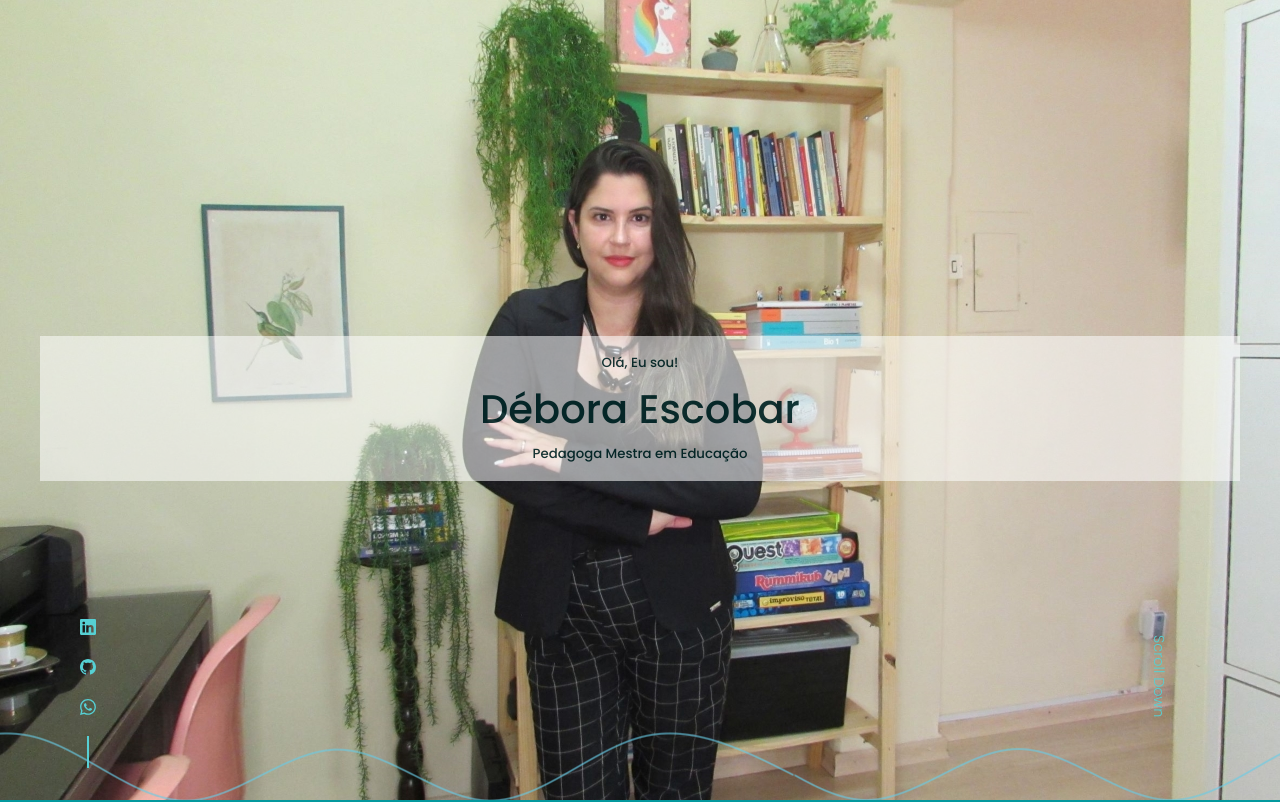
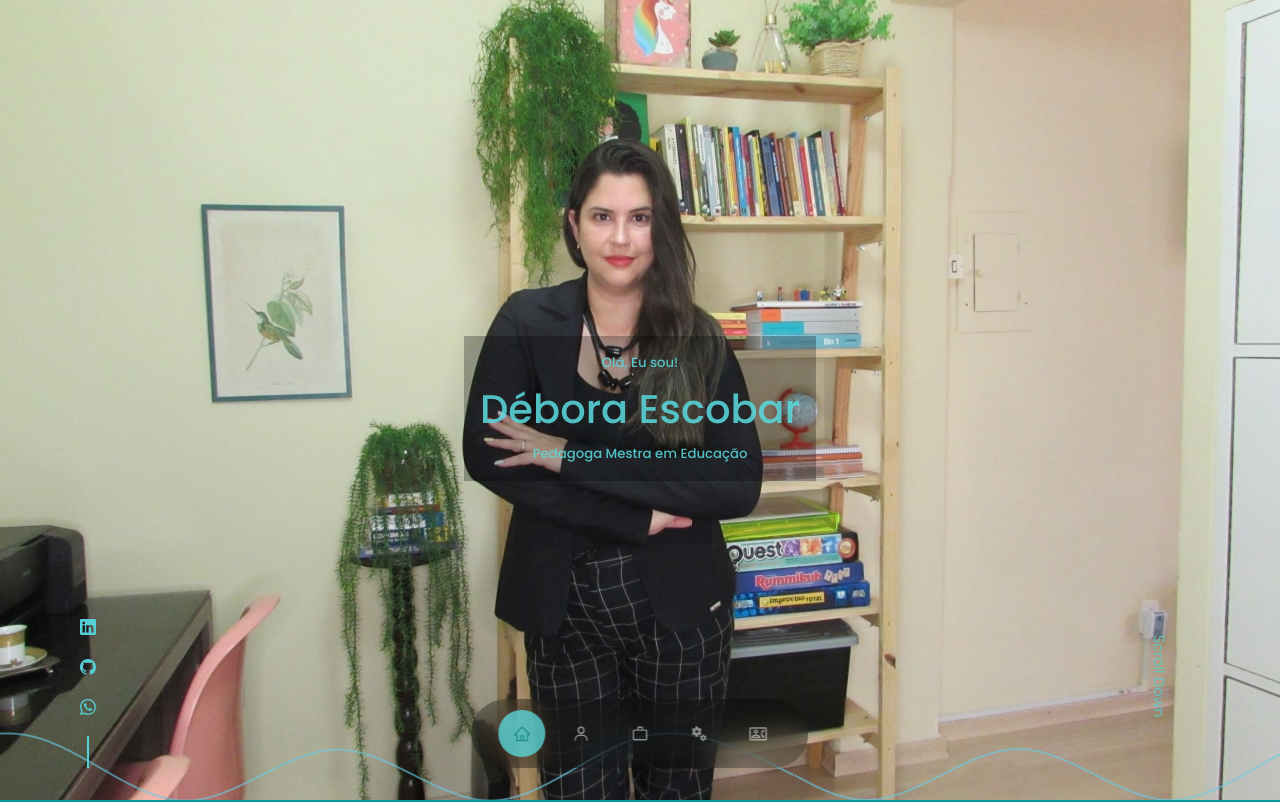
Before and after one commit to Jonathan-Galhardo/landingpage-debora, a React (Create React App) app: page / in a window 1280 px wide. Shown: the top 802 px of the page. Built offline with nearby package versions, Linux system fonts and the light colour scheme.

Commit message:
Seção Nav

```diff
--- a/src/App.jsx
+++ b/src/App.jsx
@@ -2,11 +2,13 @@
 import Header from './components/header/Header'
 import About from './components/About/About'
 import Contact from './components/Contact/Contact'
+import Nav from './components/Nav/Nav'
 
 const App = () => {
   return (
     <>
       <Header />
+      <Nav />
       < About />
       <Contact />
     </>
--- /dev/null
+++ b/src/components/Nav/Nav.css
@@ -0,0 +1,34 @@
+nav {
+  background: rgba(0, 0, 0, 0.3);
+  width: max-content;
+  display: block;
+  padding: 0.7rem 1.7rem;
+  z-index: 2;
+  position: fixed;
+  left: 50%;
+  transform: translateX(-50%);
+  bottom: 2rem;
+  display: flex;
+  gap: 0.8rem;
+  border-radius: 3rem;
+  backdrop-filter: blur(15px);
+  opacity: 0.8;
+}
+
+nav a {
+  background: transparent;
+  padding: 0.9rem;
+  border-radius: 50%;
+  display: flex;
+  color: var(--color-light);
+  font-size: 1.1rem;
+}
+
+nav a:hover {
+  background: rgba(0, 0, 0, 0.8);
+}
+
+nav a.active {
+  background: var(--color-primary);
+  color: var(--color-bg);
+}
--- /dev/null
+++ b/src/components/Nav/Nav.jsx
@@ -0,0 +1,23 @@
+import React from 'react'
+import './Nav.css'
+import { AiOutlineHome } from "react-icons/ai"
+import { BiUser } from "react-icons/bi"
+import { MdWorkOutline } from "react-icons/md"
+import { MdOutlineMiscellaneousServices } from "react-icons/md"
+import { MdOutlineContactPhone } from "react-icons/md"
+import { useState } from "react"
+
+const Nav = () => {
+  const [activeNav, setActiveNav] = useState('#')
+  return (
+    <nav>
+      <a href="#" onClick={() => setActiveNav('#')} className={activeNav === '#' ? 'active' : ''}><AiOutlineHome /></a>
+      <a href="#about" onClick={() => setActiveNav('#about')} className={activeNav === '#about' ? 'active' : ''}><BiUser /></a>
+      <a href="#experience" onClick={() => setActiveNav('#experience')} className={activeNav === '#experience' ? 'active' : ''}><MdWorkOutline /></a>
+      <a href="#services" onClick={() => setActiveNav('#services')} className={activeNav === '#services' ? 'active' : ''}><MdOutlineMiscellaneousServices /></a>
+      <a href="#contact" onClick={() => setActiveNav('#contact')} className={activeNav === '#contact' ? 'active' : ''}><MdOutlineContactPhone /></a>
+    </nav>
+  )
+}
+
+export default Nav
--- a/src/components/header/Header.css
+++ b/src/components/header/Header.css
@@ -15,16 +15,16 @@
 }
 
 .header_container{
-  background-color:var(--color-light);
+  background-color: rgba(0, 0, 0, 0.3);
   opacity: 0.9;
 	padding: 1rem;
   text-align: center;
   margin: auto;
-  width: 93.7%;
+  width: max-content;
 }
 
 .container_header {
-  color:var(--color-bg-variant);
+  color:var(--color-primary);
   text-align: center;
   height: 100%;
   width: 100%;
```
